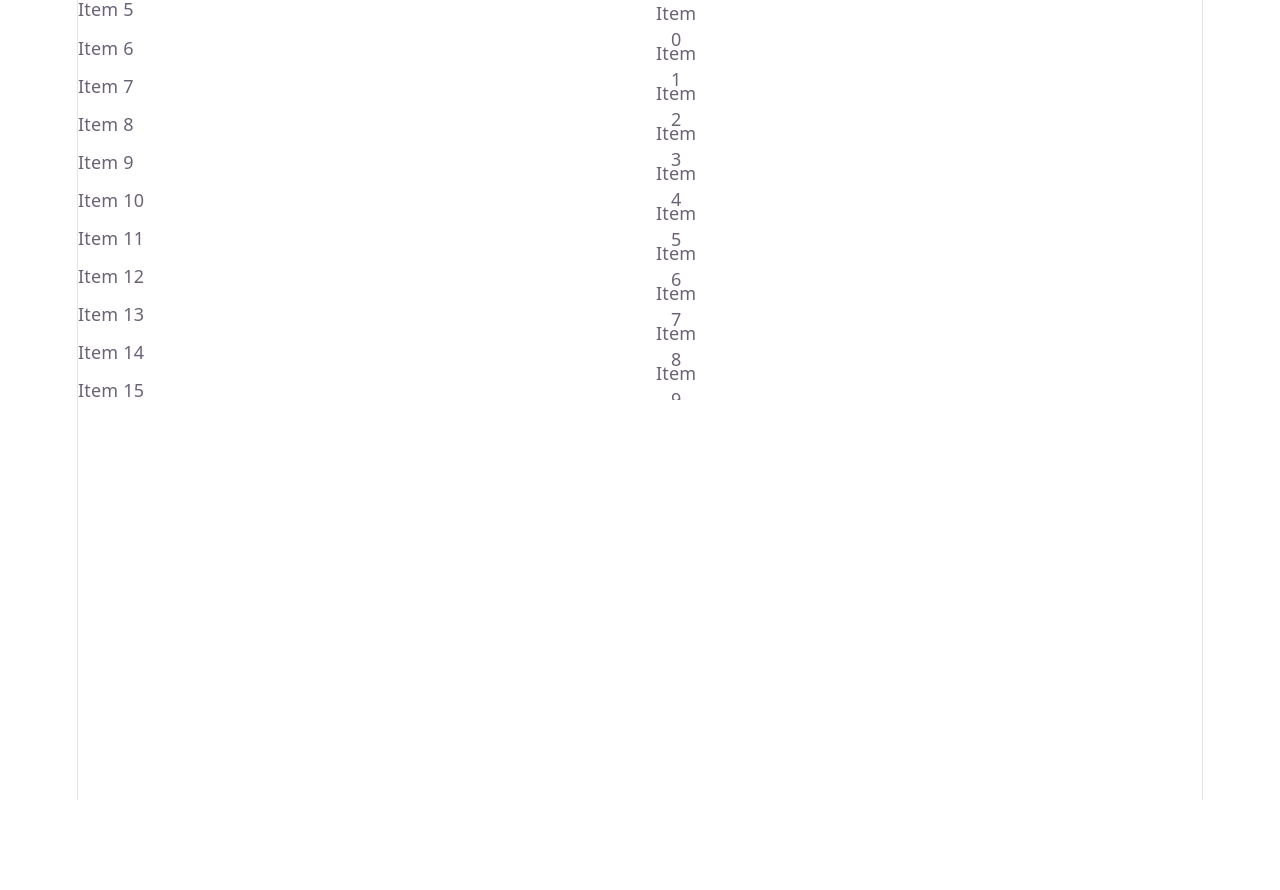
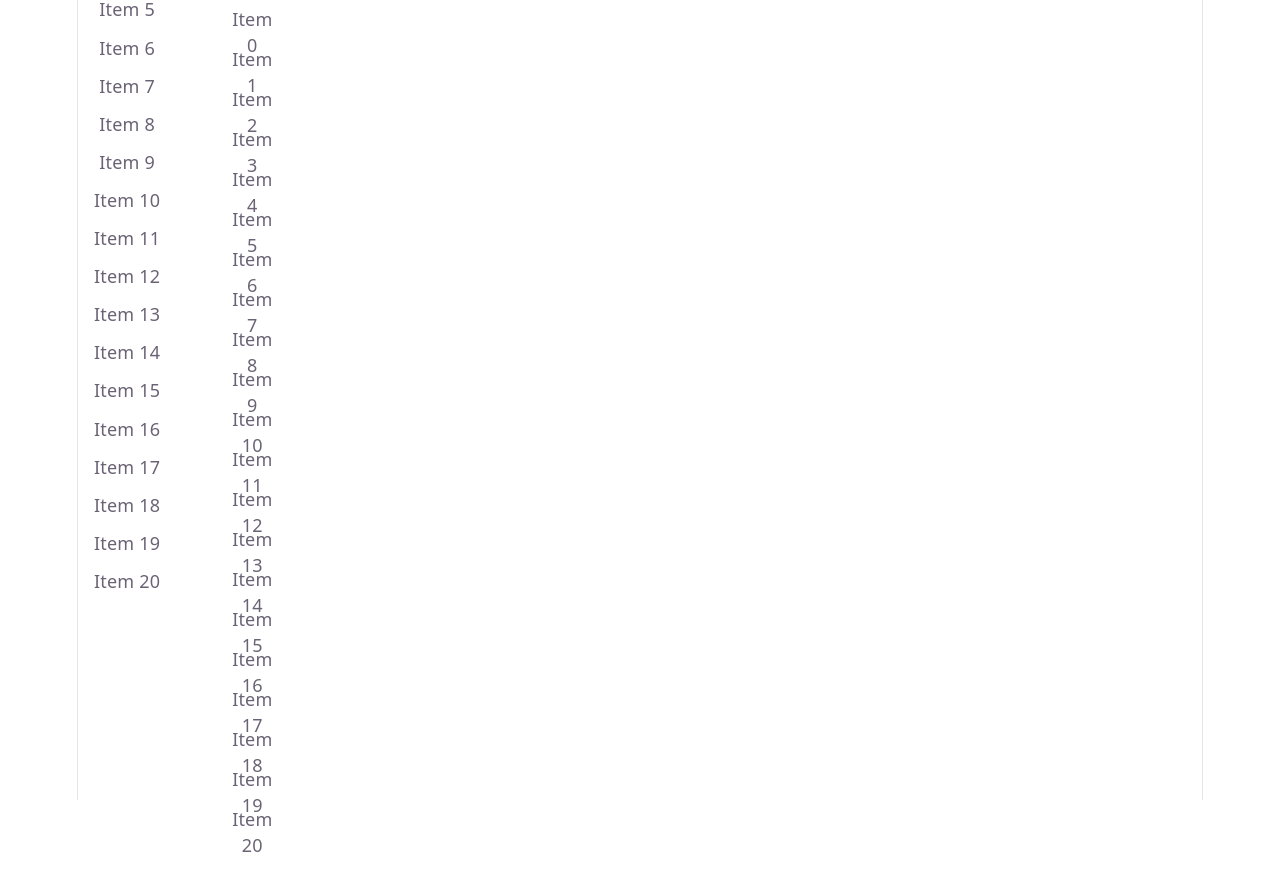
Before and after one commit to Tahir7044/Preparation-Notes, a React (Vite) app in the folder Frontend/machine-coding/: page /virtual-list in a window 1280 px wide. Shown: the top 890 px of the page. Before the commit the page ends 800 px from the top, so only its background shows below. Built offline with nearby package versions, Linux system fonts and the light colour scheme.

Commit message:
Update VirtualList.css

```diff
--- a/Frontend/machine-coding/src/components/VirtualList/VirtualList.css
+++ b/Frontend/machine-coding/src/components/VirtualList/VirtualList.css
@@ -1,9 +1,9 @@
-.container {
+.vl-container {
     width: 100%;
     overflow-y: auto;
 }
 
-.item {
+.vl-item {
     border: 1px solid #000000;
     width: 100%;
     display: flex;
```
